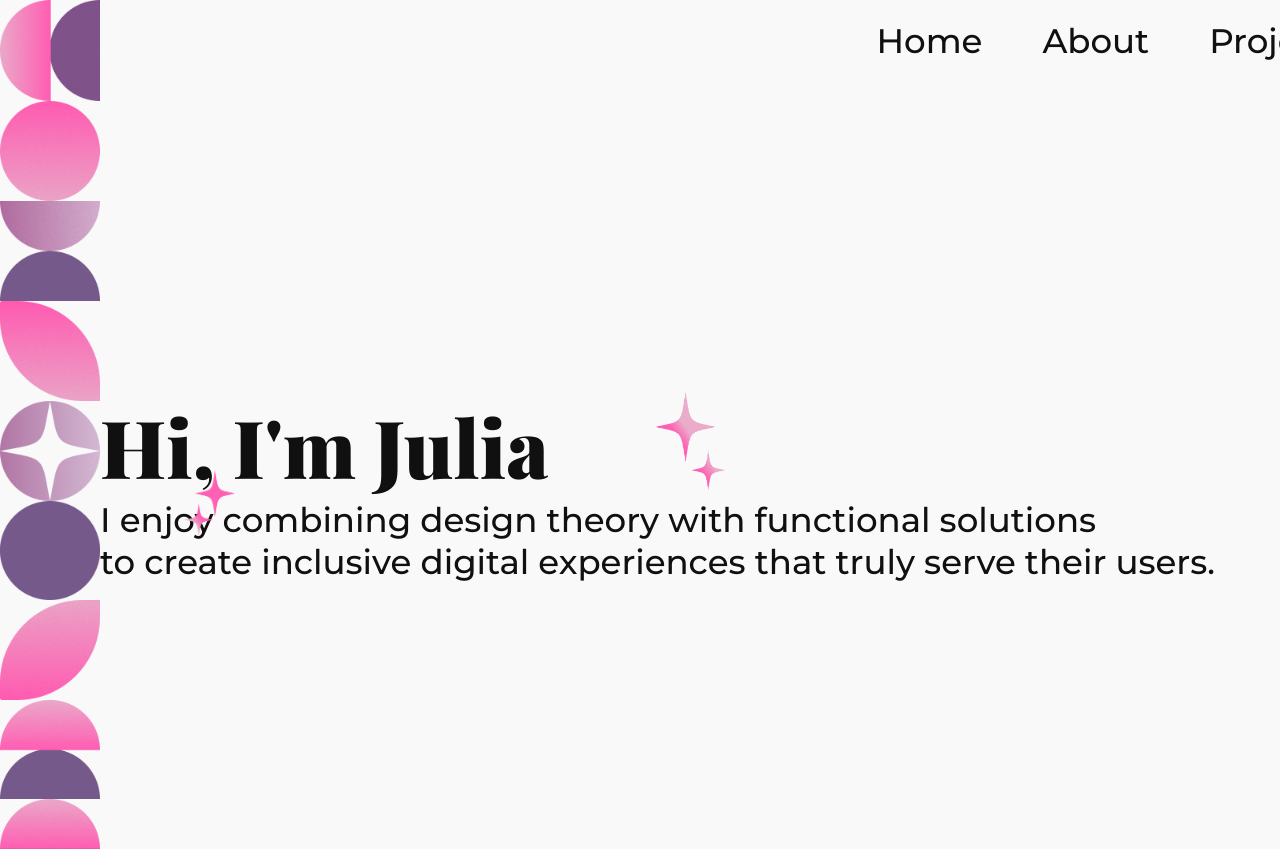
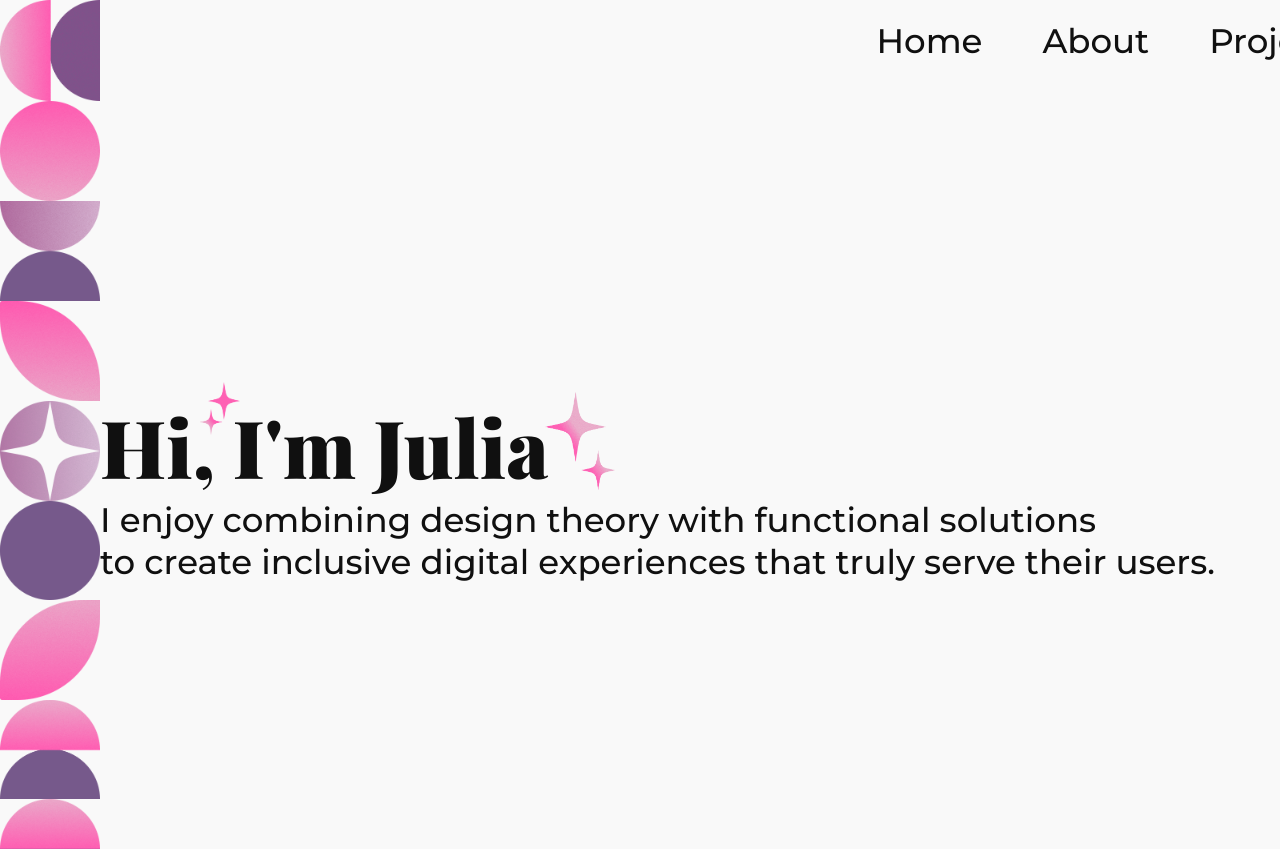
Before and after one commit to BlairStChair/portfolioWebsite, an Angular app: page / in a window 1280 px wide. Shown: the top 849 px of the page. Built offline with nearby package versions, Linux system fonts and the light colour scheme.

Commit message:
Fixed stars positioning

```diff
--- a/src/app/components/home/home.component.html
+++ b/src/app/components/home/home.component.html
@@ -1,8 +1,8 @@
 <div class="hello" id="home">
+    <img src="/assets/pattern/stars1.png" class="fadeInUp-animation" id="stars1">
+    <img src="/assets/pattern/stars2.png" class="fadeInUp-animation" id="stars2">
     <div class="fadeInUp-animation">
-    <img src="/assets/pattern/stars1.png" id="stars1">
-    <img src="/assets/pattern/stars2.png" id="stars2">
-    <h1>Hi, I'm Julia</h1>
-    <p>I enjoy combining design theory with functional solutions <br>to create inclusive digital experiences that truly serve their users.</p>
+        <h1>Hi, I'm Julia</h1>
+        <p>I enjoy combining design theory with functional solutions <br>to create inclusive digital experiences that truly serve their users.</p>
     </div>
 </div>
--- a/src/app/components/home/home.component.scss
+++ b/src/app/components/home/home.component.scss
@@ -5,13 +5,14 @@
     flex-direction: column;
     gap: 20px;
     text-wrap: nowrap;
+    position: relative;
 
     #stars1{
         position: absolute;
         z-index: 999;
-        width: 50px;
-        left: 185px;
-        top: 470px;
+        width: 40px;
+        left: 100px;
+        top: 300px;
         background-color: rgba(250, 235, 215, 0);
     }
 
@@ -19,7 +20,7 @@
         position: absolute;
         z-index: 998;
         width: 70px;
-        left: 655px;
+        left: 445px;
         background-color: rgba(250, 235, 215, 0);
     }
 
```
